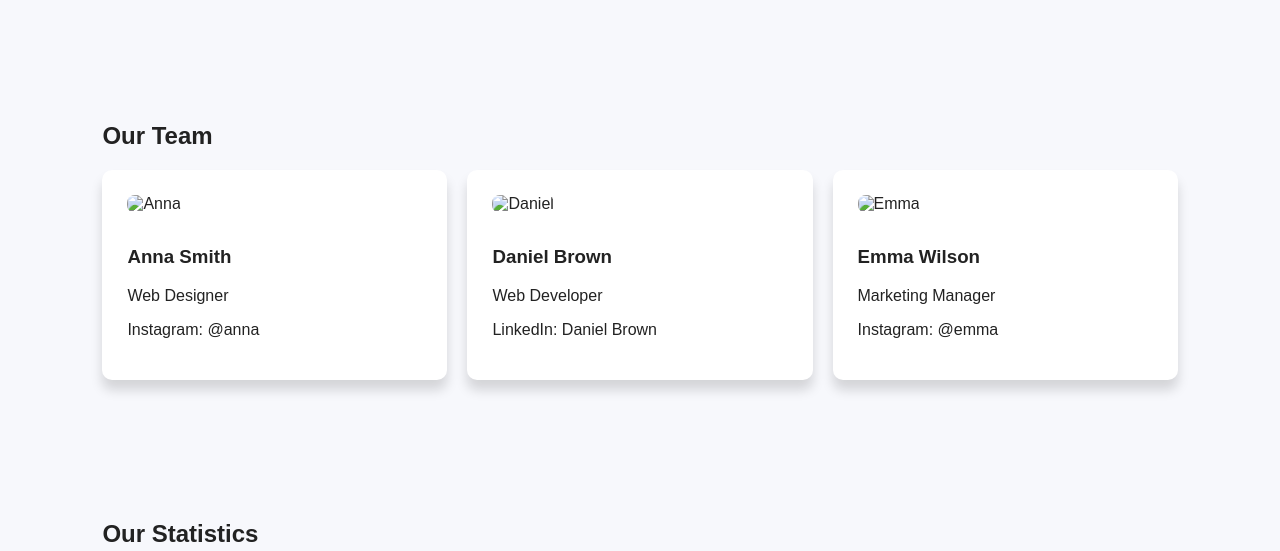
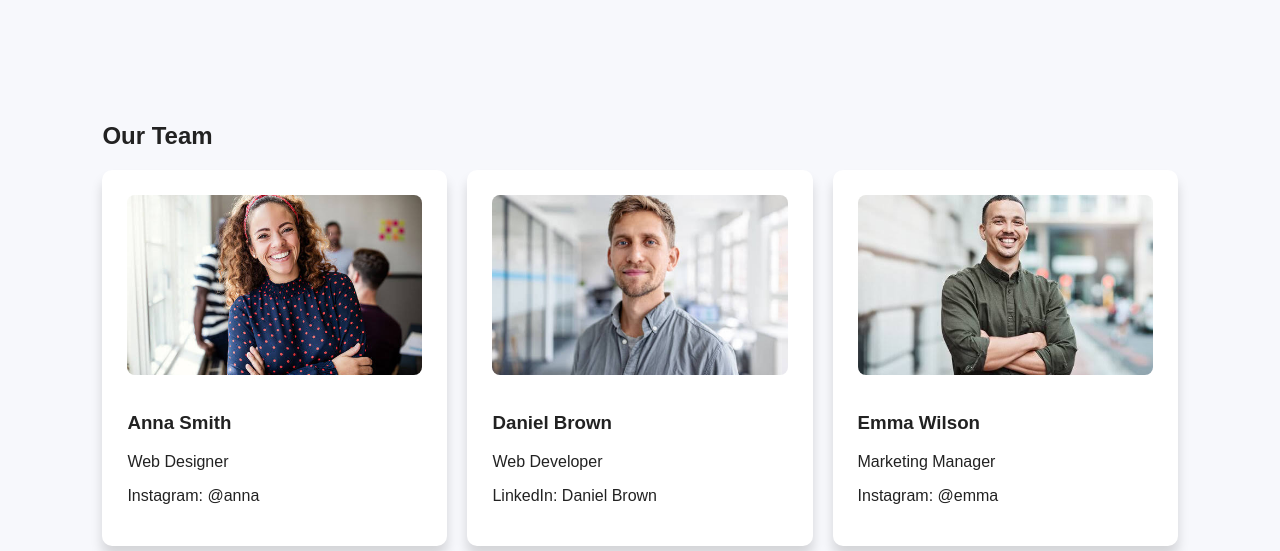
Before and after one commit to osinot-glitch/BrightWeb, a plain HTML site: page about.html in a window 1280 px wide. Shown: the part 599-1150 px from the top of the page. Drawn offline with Linux system fonts and the light colour scheme.

Commit message:
Update about.html

```diff
--- a/about.html
+++ b/about.html
@@ -53,21 +53,21 @@
             <h2 class="section-title">Our Team</h2>
             <div class="cards">
                 <div class="card">
-                    <img src="images/anna2.jfif" alt="Anna" class="team-image">
+                    <img src="anna2.jfif" alt="Anna" class="team-image">
                     <h3>Anna Smith</h3>
                     <p>Web Designer</p>
                     <p>Instagram: @anna</p>
                 </div>
 
                 <div class="card">
-                    <img src="images/anna2.jfif" alt="Daniel" class="team-image">
+                    <img src="man.jfif" alt="Daniel" class="team-image">
                     <h3>Daniel Brown</h3>
                     <p>Web Developer</p>
                     <p>LinkedIn: Daniel Brown</p>
                 </div>
 
                 <div class="card">
-                    <img src="images/anna2.jfif" alt="Emma" class="team-image">
+                    <img src="man2.jfif" alt="Emma" class="team-image">
                     <h3>Emma Wilson</h3>
                     <p>Marketing Manager</p>
                     <p>Instagram: @emma</p>
```
